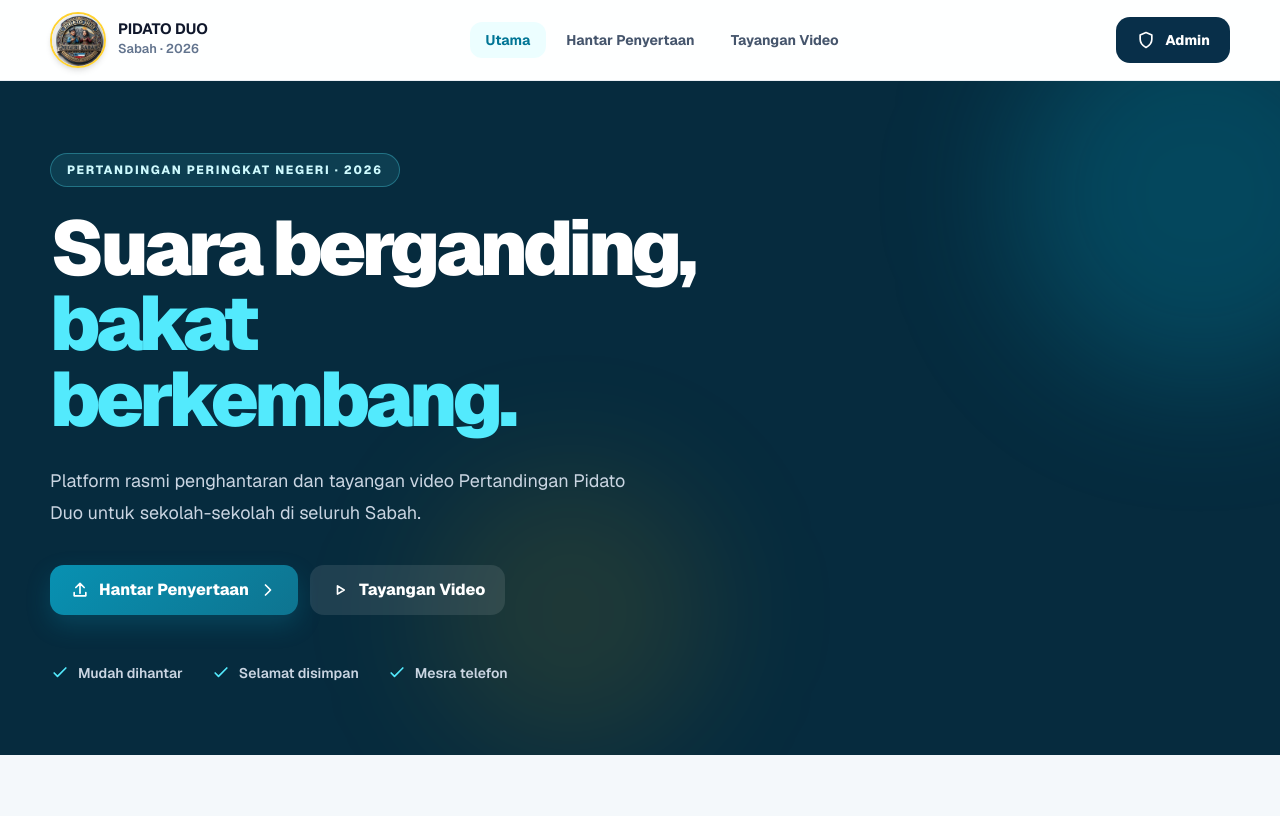
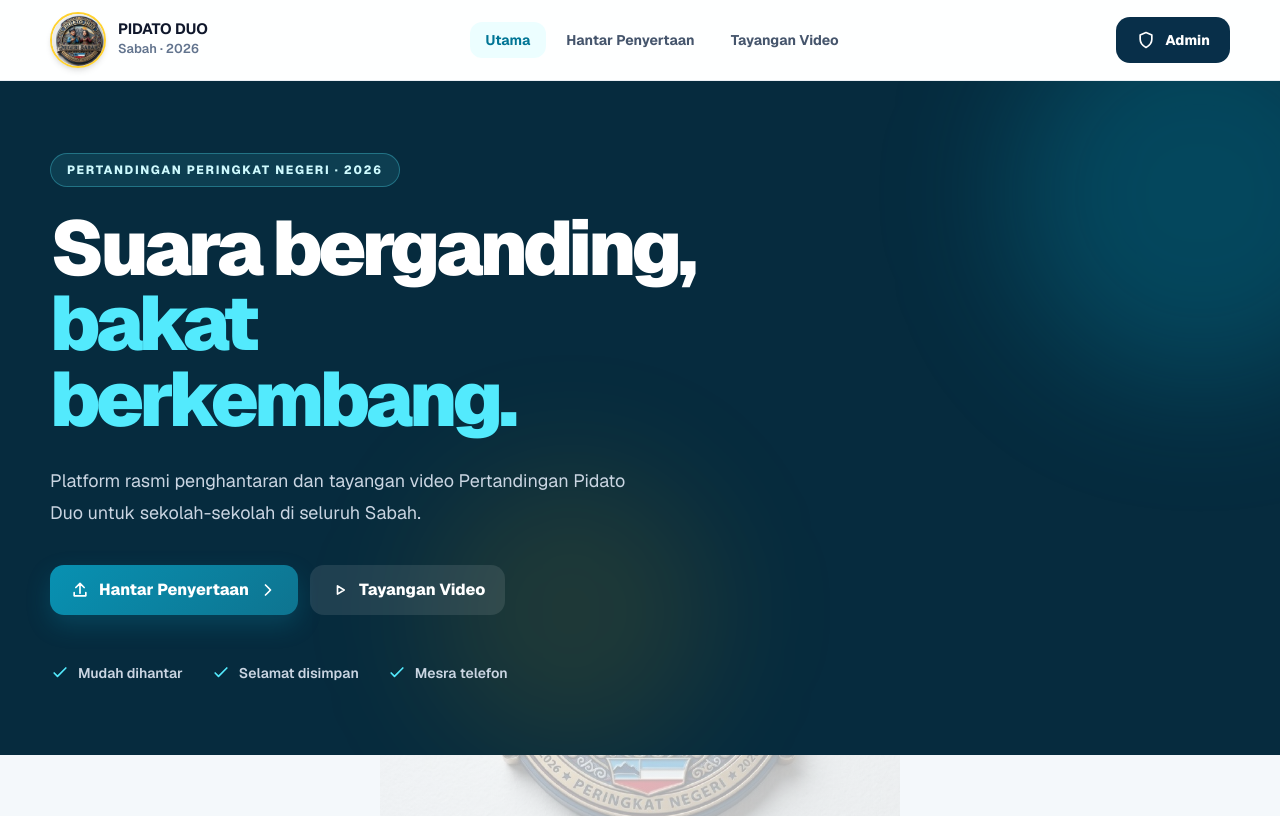
Before and after one commit to RO26io/pidatoduosabah, a Next.js app: page / in a window 1280 px wide. Shown: the top 816 px of the page. Built offline with nearby package versions, Linux system fonts and the light colour scheme.

Commit message:
Add logo watermark

```diff
--- a/app/globals.css
+++ b/app/globals.css
@@ -3,7 +3,19 @@
 :root { --ink:#102a43; --muted:#627d98; --navy:#082f49; --cyan:#0891b2; --gold:#f59e0b; }
 * { box-sizing:border-box; }
 html { scroll-behavior:smooth; }
-body { margin:0; background:#f4f8fb; color:var(--ink); font-family:var(--font-geist-sans),Arial,sans-serif; }
+body {
+  margin:0;
+  background-color:#f4f8fb;
+  background-image:
+    linear-gradient(rgba(244,248,251,.70),rgba(244,248,251,.70)),
+    url("/logo-pidato-duo.jpg");
+  background-position:center;
+  background-repeat:no-repeat;
+  background-size:min(520px,62vw) auto;
+  background-attachment:fixed;
+  color:var(--ink);
+  font-family:var(--font-geist-sans),Arial,sans-serif;
+}
 button,a,input,select { -webkit-tap-highlight-color:transparent; }
 .shell { width:min(1180px,calc(100% - 32px)); margin-inline:auto; }
 .glass { background:rgba(255,255,255,.82); backdrop-filter:blur(18px); border:1px solid rgba(255,255,255,.75); }
@@ -20,4 +32,8 @@ button,a,input,select { -webkit-tap-highlight-color:transparent; }
 .section-title { font-size:clamp(1.7rem,4vw,2.7rem); letter-spacing:-.04em; line-height:1.08; font-weight:850; }
 .fade-up { animation:fadeUp .65s ease both; }
 @keyframes fadeUp { from { opacity:0; transform:translateY(18px) } }
-@media(max-width:640px){ .shell{width:min(100% - 22px,1180px)} .card{border-radius:18px} }
+@media(max-width:640px){
+  body { background-size:82vw auto; }
+  .shell{width:min(100% - 22px,1180px)}
+  .card{border-radius:18px}
+}
```
